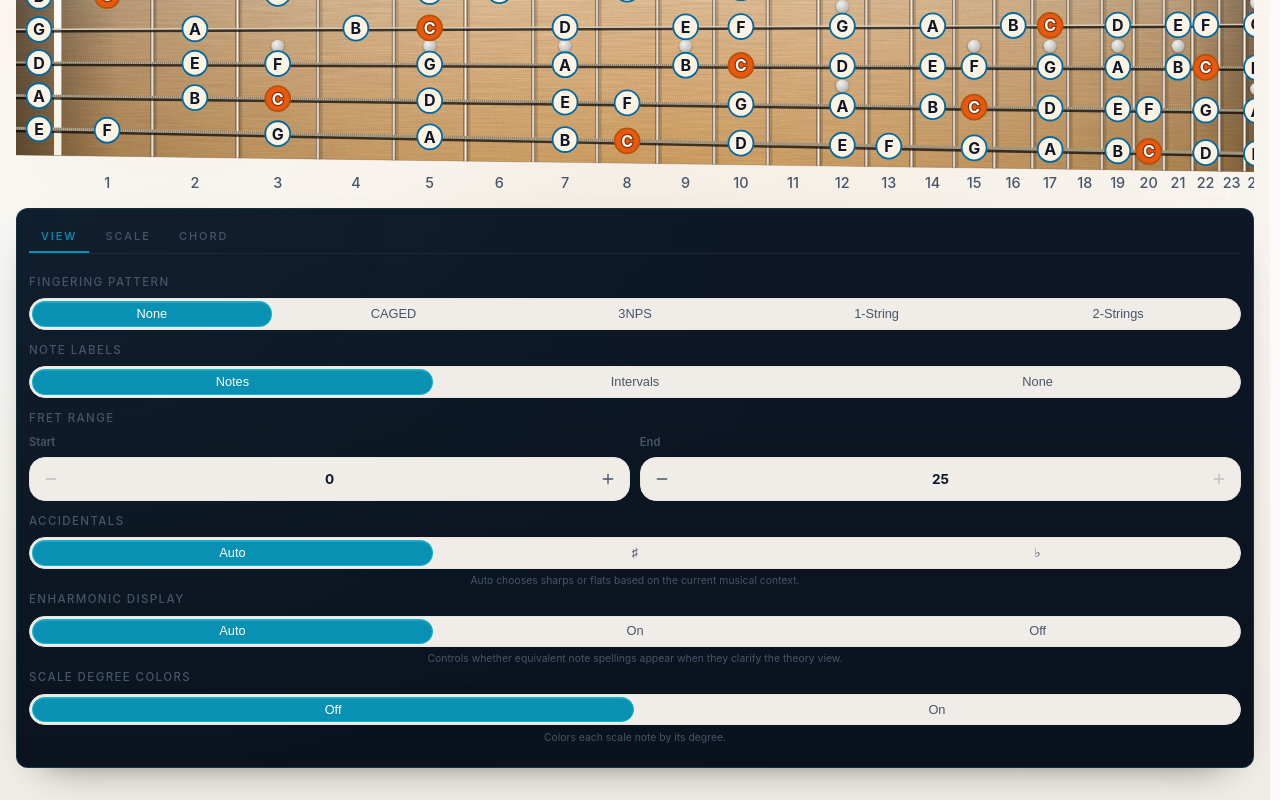
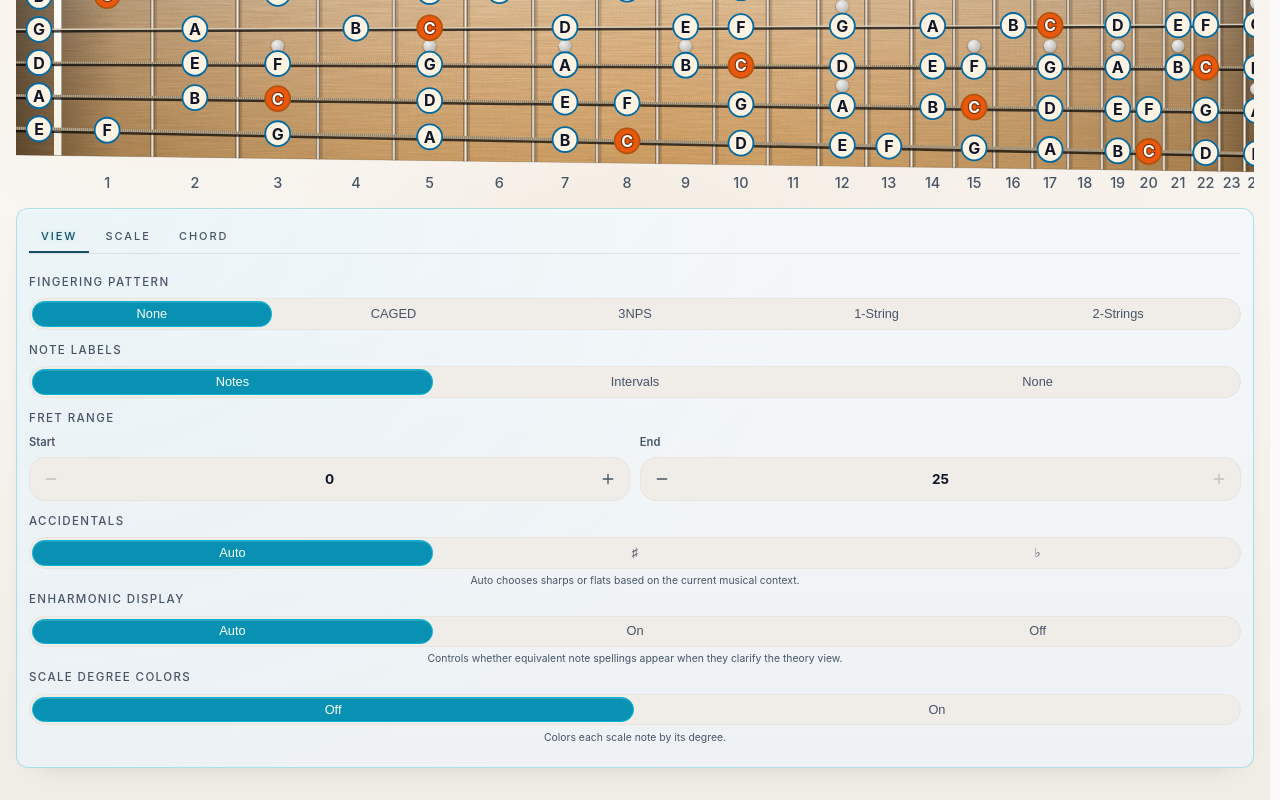
Before and after one commit to iecg/fretboard-app, a React (Vite) app: page / in a window 1280 px wide. Shown: the part 270-1070 px from the top of the page. Built offline with nearby package versions, Linux system fonts and the light colour scheme.

Commit message:
refactor(inspector): use the shared theme-adaptive faceplate

```diff
--- a/src/components/Inspector/Inspector.module.css
+++ b/src/components/Inspector/Inspector.module.css
@@ -1,30 +1,18 @@
-/* Match the ProgressionTrack faceplate: same navy substrate, same subtle
- * top-left cyan wash, same shadow + border treatment. The Inspector reads as
- * the lower half of a single hardware unit rather than a separate panel. */
+/* The Inspector panel is a DAW faceplate — a theme-adaptive hardware-style
+ * surface shared with TopBandSummary via the .faceplate class. */
 .root {
-  --inspector-bg: #0a121d;
-  --inspector-bg-elevated: #0d1726;
-  --inspector-border: rgb(77 228 255 / 0.12);
-  --inspector-divider: rgb(255 255 255 / 0.06);
+  composes: faceplate from "../shared/shared.module.css";
 
   display: flex;
   flex-direction: column;
   gap: var(--space-2, 0.5rem);
   padding: var(--space-3, 0.75rem);
-  border: 1px solid var(--inspector-border);
-  border-radius: 12px;
-  background:
-    radial-gradient(120% 200% at 0% 0%, rgb(77 228 255 / 0.04), transparent 55%),
-    linear-gradient(180deg, var(--inspector-bg-elevated), var(--inspector-bg));
-  box-shadow:
-    0 1px 0 rgb(255 255 255 / 0.02) inset,
-    0 18px 40px -28px rgb(0 0 0 / 0.7);
 }
 
 .tabList {
   display: flex;
   gap: var(--space-1, 0.25rem);
-  border-bottom: 1px solid var(--inspector-divider);
+  border-bottom: 1px solid var(--faceplate-divider);
 }
 
 .tab {
@@ -48,14 +36,14 @@
 }
 
 .tab:focus-visible {
-  outline: 2px solid var(--neon-cyan, #4DE4FF);
+  outline: 2px solid var(--faceplate-accent);
   outline-offset: 2px;
 }
 
 .tab[data-state="active"] {
-  color: var(--neon-cyan, #4DE4FF);
-  border-bottom-color: var(--neon-cyan, #4DE4FF);
-  text-shadow: var(--glow-cyan-sm);
+  color: var(--faceplate-accent);
+  border-bottom-color: var(--faceplate-accent);
+  text-shadow: var(--faceplate-accent-glow);
 }
 
 .tabPanel {
```
